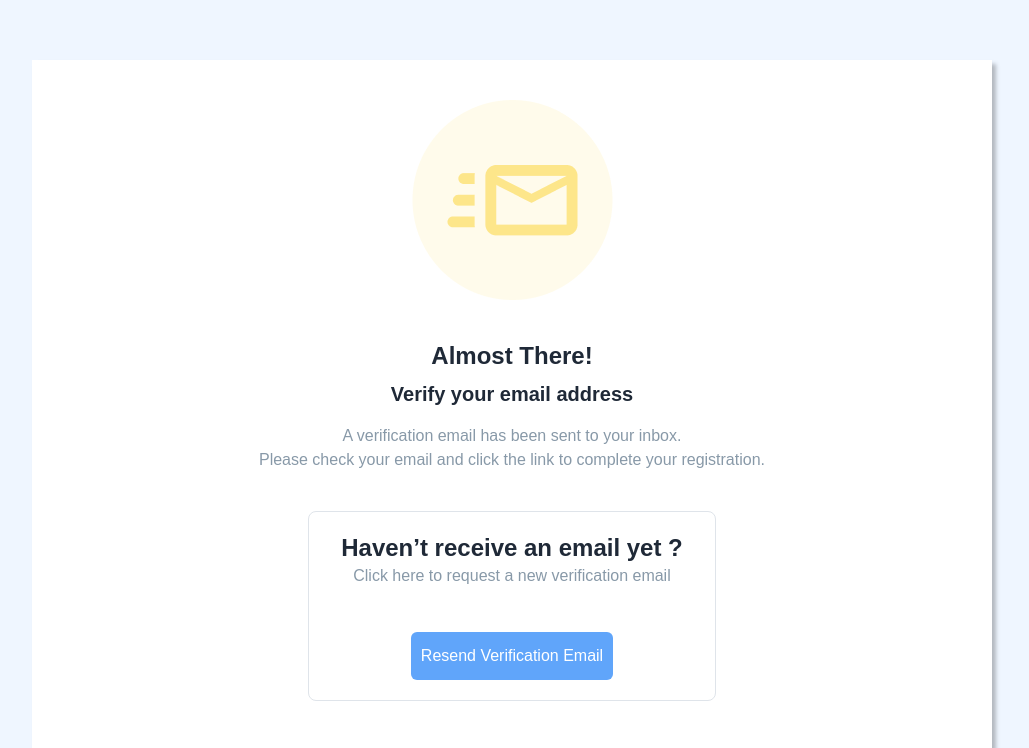
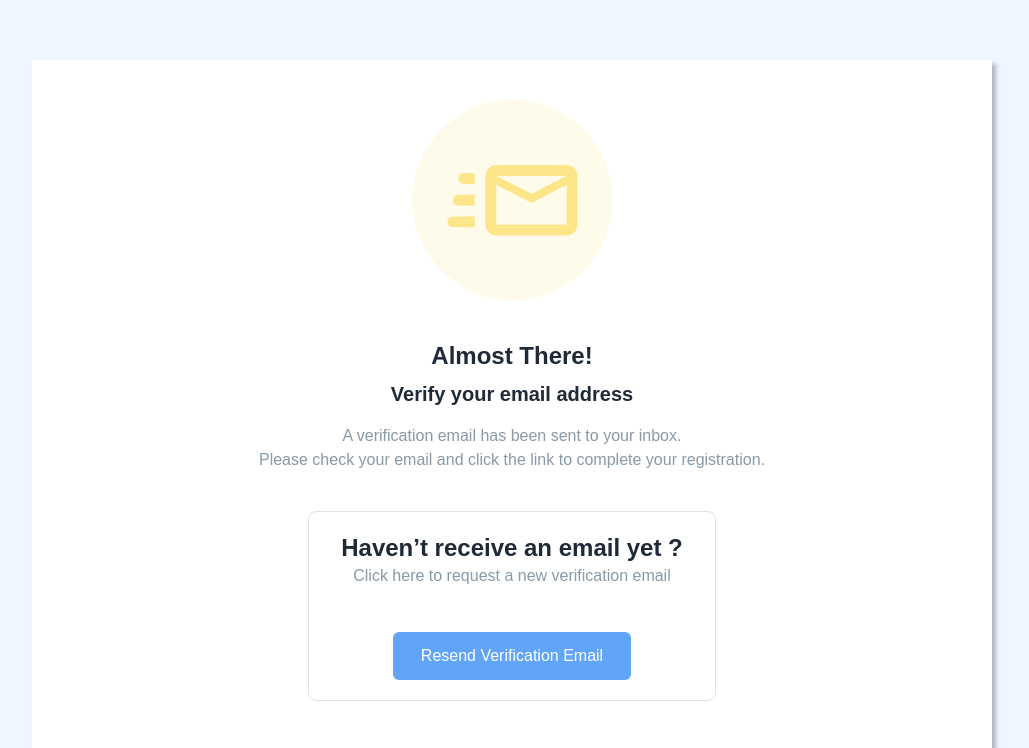
Before and after one commit to FakJeongTeeNhoi/frontend, a Next.js app: page /user/verifyEmail in a window 1280 px wide. Shown: the part 119-867 px from the top of the page, without its empty margins (128-1157 px from the left). Built offline with nearby package versions, Linux system fonts and the light colour scheme.

Commit message:
edit button style

```diff
--- a/src/app/user/signIn/page.tsx
+++ b/src/app/user/signIn/page.tsx
@@ -66,7 +66,7 @@ export default function SignIn() {
             </div>
             <button
               type="submit"
-              className=" text-white bg-blue-400 hover:bg-[#60A5FA] font-medium rounded-md h-12 p-2.5 w-full"
+              className=" text-white bg-blue-400 hover:bg-[#60A5FA] font-medium rounded-md h-12 py-3 px-7 w-full"
             >
               Sign In
             </button>
--- a/src/app/user/signUp/page.tsx
+++ b/src/app/user/signUp/page.tsx
@@ -107,12 +107,12 @@ export default function SignUp() {
             <div className="flex flex-row-reverse gap-x-[4%]">
               <button
                 type="submit"
-                className=" text-white bg-blue-400 hover:bg-[#60A5FA] font-medium rounded-md h-12 p-2.5 w-44"
+                className=" text-white bg-blue-400 hover:bg-[#60A5FA] font-medium rounded-md h-12 py-3 px-7 w-44"
               >
                 Create Account
               </button>
               <button
-                className=" text-gray-400 bg-white border border-gray-400 hover:text-[#3758F9] hover:border-[#D1D5DB] font-medium rounded-md h-12 p-2.5 w-44"
+                className=" text-gray-400 bg-white border border-gray-400 hover:text-[#3758F9] hover:border-[#D1D5DB] font-medium rounded-md h-12 py-3 px-7 w-44"
                 onClick={() => {
                   window.location.href = "/user/signIn";
                 }}
--- a/src/app/user/verifyEmail/component/ResendEmailModal.tsx
+++ b/src/app/user/verifyEmail/component/ResendEmailModal.tsx
@@ -14,7 +14,7 @@ export default function ResendEmailModal({ onClick }: ResendEmailModalProps) {
         </label>
       </div>
       <button
-        className="mx-auto text-white bg-blue-400 hover:bg-[#60A5FA] font-medium rounded-md h-12 p-2.5 min-w-fit"
+        className="mx-auto text-white bg-blue-400 hover:bg-[#60A5FA] font-medium rounded-md h-12 py-3 px-7 min-w-fit"
         onClick={onClick}
       >
         Resend Verification Email
```
